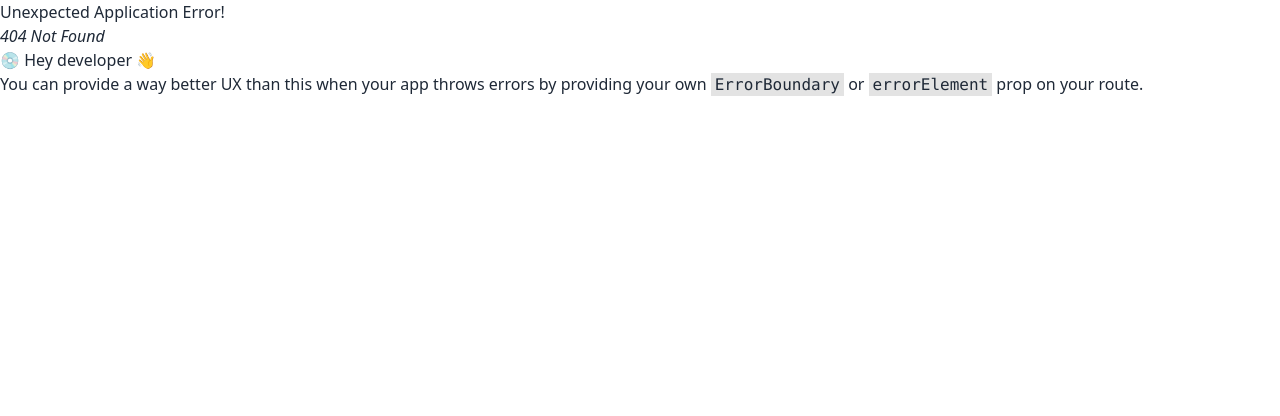
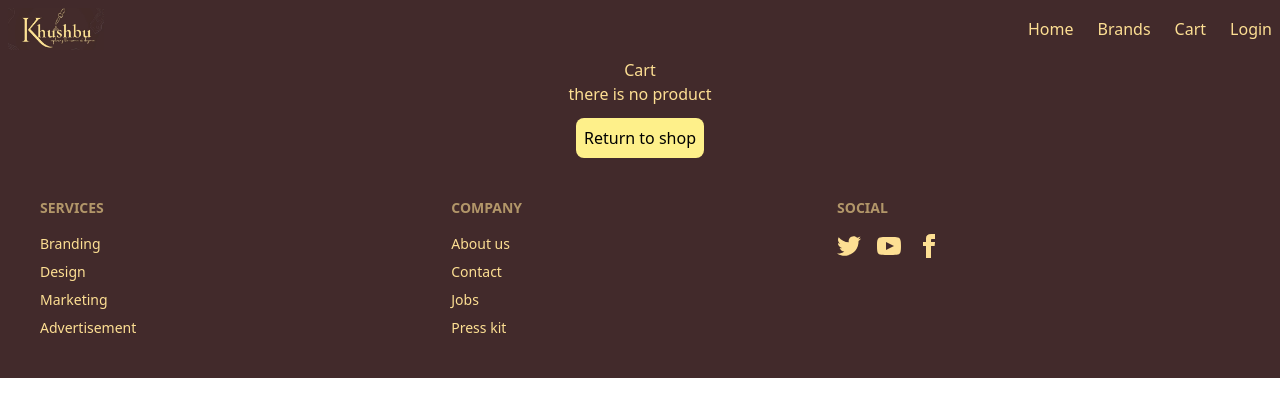
Before and after one commit to MamunUrRashidAIUB/khushbu-client, a React (Vite) app: page /cart in a window 1280 px wide. Before the commit this address had no page. Shown: the top 416 px of the page. Built offline with nearby package versions, Linux system fonts and the light colour scheme.

Commit message:
cart componets ready

```diff
--- /dev/null
+++ b/src/Layout/Pages/Cart/Cart.jsx
@@ -0,0 +1,17 @@
+import { Link } from "react-router-dom";
+const Cart = () => {
+  return (
+    <div className="text-center">
+      <h1>Cart</h1>
+      <p>there is no product</p>
+      <Link to="/">
+        {" "}
+        <button className="bg-yellow-200 text-black p-2 rounded-lg mt-3">
+          Return to shop
+        </button>
+      </Link>
+    </div>
+  );
+};
+
+export default Cart;
--- a/src/Routes/Routes.jsx
+++ b/src/Routes/Routes.jsx
@@ -2,6 +2,7 @@ import { createBrowserRouter } from "react-router-dom";
 import Main from "../Layout/Main";
 import Home from "../Layout/Pages/Home/Home";
 import Brands from "../Layout/Pages/Brands/Brands";
+import Cart from "../Layout/Pages/Cart/Cart";
 
 export const router = createBrowserRouter([
   {
@@ -10,6 +11,7 @@ export const router = createBrowserRouter([
     children: [
       { path: "/", element: <Home></Home> },
       { path: "/brands", element: <Brands></Brands> },
+      {path: "/cart", element:<Cart></Cart>}
     ],
   },
 ]);
```
